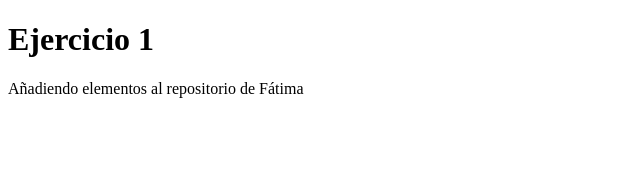
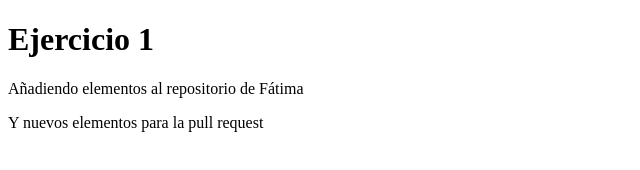
Before and after one commit to fatimavazquez/gitrepo, a plain HTML site: page index.html in a window 1280 px wide. Shown: the whole page, without its empty margins (0-640 px from the left). Drawn offline with Linux system fonts and the light colour scheme.

Commit message:
Update index.html

```diff
--- a/index.html
+++ b/index.html
@@ -8,5 +8,6 @@
     <body>
         <h1>Ejercicio 1</h1>
         <p> Añadiendo elementos al repositorio de Fátima</p>
+        <p1> Y nuevos elementos para la pull request</p1>
     </body>
 </html>
```
